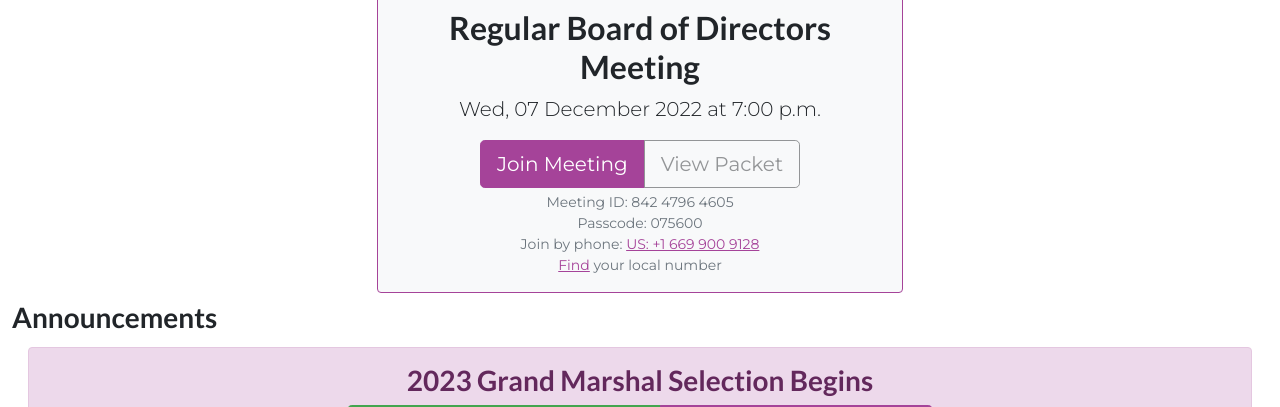
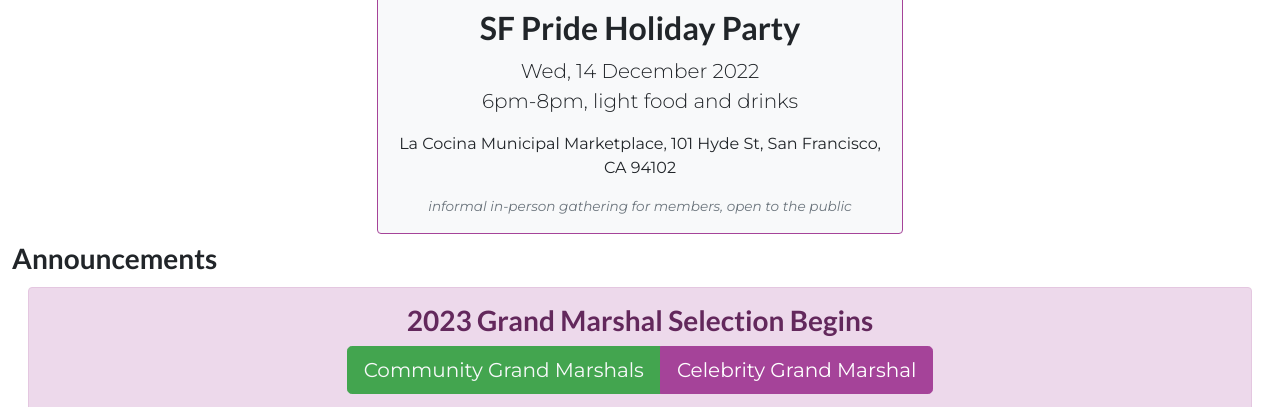
Before and after one commit to sfpride/members, a Jekyll site: the page built from index.html, in a window 1280 px wide and 900 px high, cut to the strip 210-617 px from the top of the window. Built offline with Jekyll 4.4.1, drawn with Linux system fonts in a browser that asks for light colours; some web fonts are replaced.

Commit message:
holiday party banner

```diff
--- a/_data/meetings.yml
+++ b/_data/meetings.yml
@@ -1,6 +1,6 @@
 # meeting types: inperson, online, hybrid
 - title: "Regular Board of Directors Meeting"
-  active: true
+  active: false
   type: "online"
   scope: Board
   date: "December 7, 2022"
@@ -32,3 +32,15 @@
   zoom-passcode: 141191
   zoom-id: 875 1851 5276
   packet: https://cdn.sfpride.org/docs/meetings/20220910-sfpride-annualgeneralmeeting-packet.pdf
+- title: SF Pride Holiday Party
+  active: true
+  type: inperson
+  scope: Membership
+  date: "Wed Dec 14th, 2022"
+  time-special: "6pm-8pm, light food and drinks"
+  location: "La Cocina Municipal Marketplace, 101 Hyde St, San Francisco, CA 94102"
+  # zoom-link: https://us02web.zoom.us/j/87518515276?pwd=UnJNZzViUW13KzhhUWI4RjZaWWJIUT09
+  # zoom-passcode: 141191
+  # zoom-id: 875 1851 5276
+  # packet: https://cdn.sfpride.org/docs/meetings/20220910-sfpride-annualgeneralmeeting-packet.pdf
+  agenda: party
```
